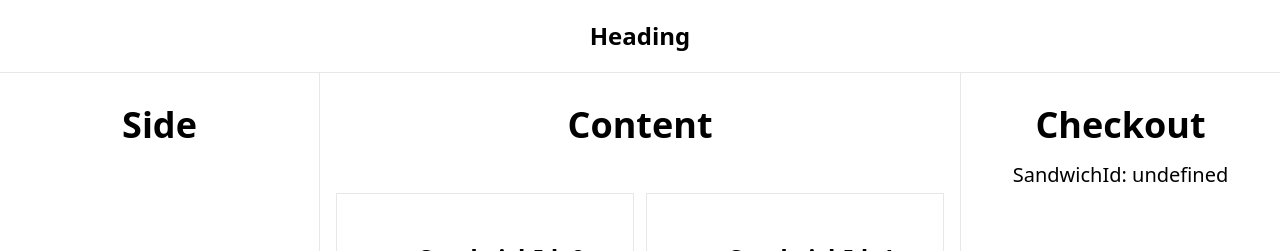
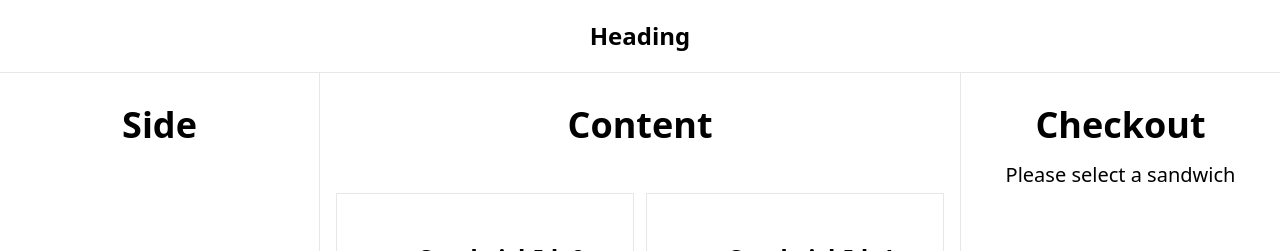
Before and after one commit to taimmone/webarch-frontend, a React (Create React App) app: page / in a window 1280 px wide. Shown: the top 251 px of the page. Built offline with nearby package versions, Linux system fonts and the light colour scheme; no server answers.

Commit message:
Display a text if nothing in checkout

```diff
--- a/src/components/Checkout.js
+++ b/src/components/Checkout.js
@@ -20,8 +20,7 @@ const Checkout = ({ open, toggleCheckout }) => {
     orderService
       .create({ ...state.order, status: 'ordered' })
       .then(res => {
-        console.log(res);
-        if (res.status !== 200) return console.log('Error validating order');
+        if (res.status !== 200) return alert('Error validating order');
         clearOrder();
         alert('Order sent!');
       })
@@ -45,7 +44,9 @@ const Checkout = ({ open, toggleCheckout }) => {
         </div>
         <div className="py-8 h-full">
           <div className="text-4xl font-semibold">Checkout</div>
-          <div className="text-xl mt-4">{`SandwichId: ${state.order?.sandwichId}`}</div>
+          <div className="text-xl mt-4">
+            {state.order ? `SandwichId: ${state.order.sandwichId}` : 'Please select a sandwich'}
+          </div>
         </div>
         <div className="py-8 flex justify-around">
           <OrderButton text="Cancel" handleClick={clearOrder} isDisabled={!state.order} />
--- a/src/components/Main.js
+++ b/src/components/Main.js
@@ -30,7 +30,6 @@ const Main = () => {
 
   return (
     <main className="flex-grow flex flex-col mx-auto px-4 max-w-2xl">
-      {console.log(state)}
       <div className="pt-8 text-4xl font-semibold mb-12">Content</div>
       <div className="w-full grid grid-cols-2 gap-3 grid-flow-row">
         {sandwiches.map(({ sandwichId }) => (
```
